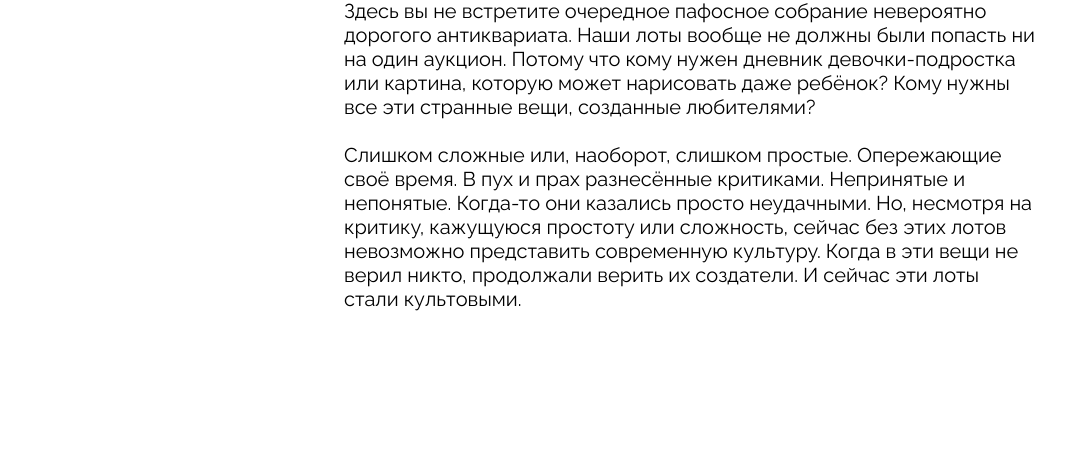
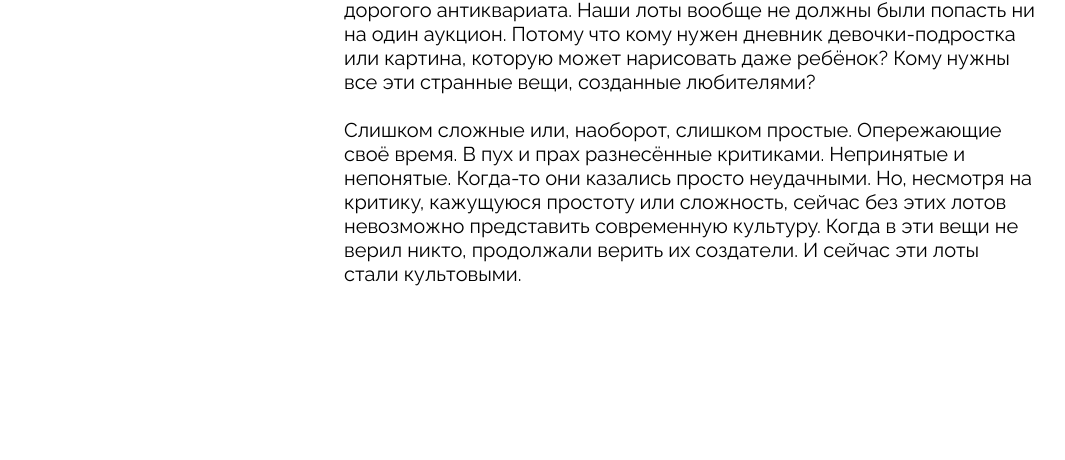
Before and after one commit to sofyahg/ono-tebe-nado-ad, a plain HTML site: page index.html in a window 1280 px wide. Shown: the part 2382-2842 px from the top of the page, without its empty margins (129-1194 px from the left). Drawn offline with Linux system fonts and the light colour scheme.

Commit message:
Выровнять секцию об аукционе по макету

```diff
--- a/styles/style.css
+++ b/styles/style.css
@@ -172,7 +172,7 @@
   display: grid;
   grid-template-columns: 334px 1fr;
   gap: 25px;
-  margin: 180px 24px 0;
+  margin: 155px 24px 0;
 }
 .about__logo {
   display: flex;
```
